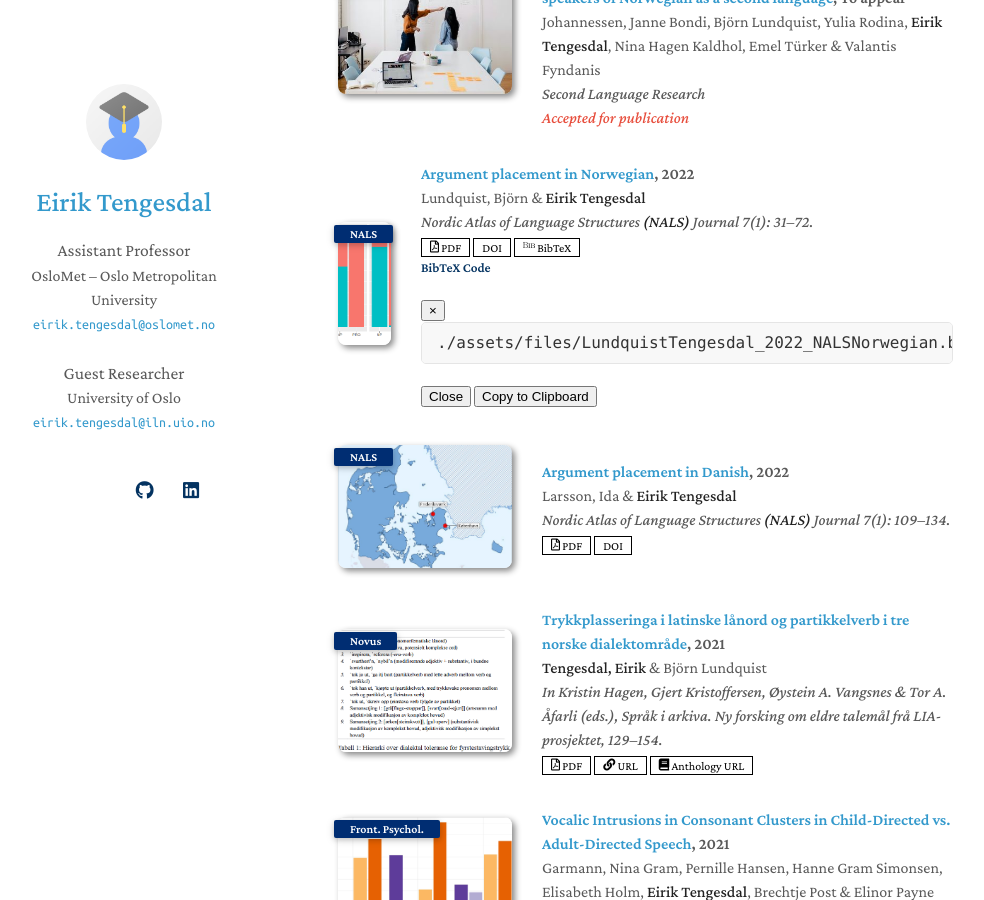
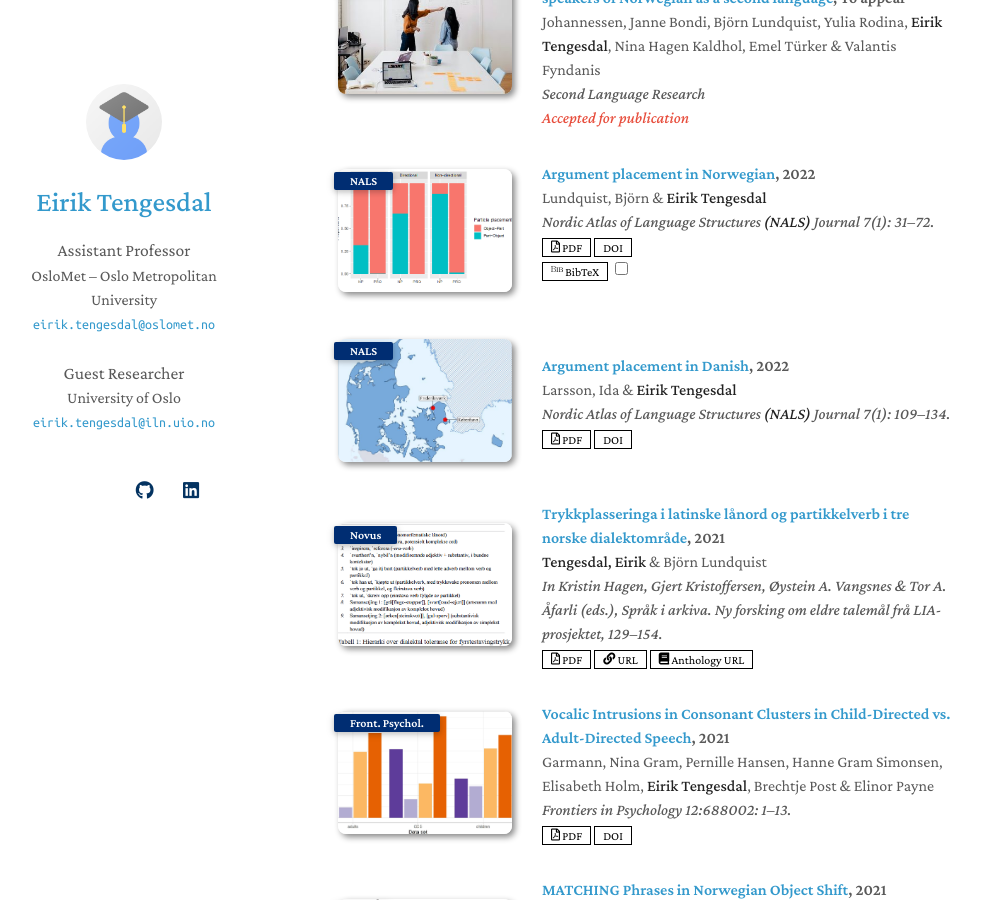
Before and after one commit to EirikTengesdal/eiriktengesdal.no-old, a Jekyll site: the page built from index.md, in a window 1280 px wide and 900 px high, scrolled down 399 px. Shown: the whole window, without its empty margins (152-1136 px from the left). Built offline with Jekyll 4.4.1, drawn with Linux system fonts in a browser that asks for light colours; nearby versions of some CDN libraries; comment, search, counter and statistics services are not loaded; a style sheet for code colours, icons or effects is not loaded; our own code applies the rules of GitHub Pages for plain Markdown files.

Commit message:
Update publications.md

```diff
--- a/_includes/publications.md
+++ b/_includes/publications.md
@@ -46,29 +96,14 @@
       <a href="{{ link.page }}" class="btn btn-sm z-depth-0" role="button" target="_blank" style="font-size:12px;"><i class="fa fa-link"></i> Project Page</a>
       {% endif %}
       {% if link.bibtex %}
-      <!-- Button trigger modal -->
-      <a href="#" class="btn btn-sm z-depth-0" role="button" style="font-size:12px;" data-toggle="modal" data-target="#bibtexModal"><i class="icon-BibTeX"></i> BibTeX</a>
-      <!-- Modal -->
-      <div class="modal fade" id="bibtexModal" tabindex="-1" role="dialog" aria-labelledby="bibtexModalLabel" aria-hidden="true">
-        <div class="modal-dialog" role="document">
-          <div class="modal-content">
-            <div class="modal-header">
-              <h5 class="modal-title" id="bibtexModalLabel">BibTeX Code</h5>
-              <button type="button" class="close" data-dismiss="modal" aria-label="Close">
-                <span aria-hidden="true">&times;</span>
-              </button>
-            </div>
-            <div class="modal-body">
-              <pre id="bibtexCode">{{ link.bibtex }}</pre>
-            </div>
-            <div class="modal-footer">
-              <button type="button" class="btn btn-secondary" data-dismiss="modal">Close</button>
-              <button type="button" class="btn btn-primary copy_btn" data-clipboard-target="#bibtexCode">
-                Copy to Clipboard
-              </button>
-            </div>
-          </div>
-        </div>
+      <p class="links"><label for="BibTeX_{{ link.bibtex }}"><a class="btn btn-sm z-depth-0" role="button" style="font-size:12px;"><i class="icon-BibTeX"></i> BibTeX</a></label>
+        <input type="checkbox" name="BibTeX_{{ link.bibtex }}" id="BibTeX_{{ link.bibtex }}" data-toggle="toggle">
+      </p>
+      <div class="hide" style="display: none">
+        <button class="copy_btn" data-clipboard-target="#{{ link.bibtex }}_bib">
+          <img class="clippy" src="/assets/images/clippy.svg" alt="Copy to clipboard">
+        </button>
+        <pre><code id="{{ link.bibtex }}_bib">{{ link.bibtex }}</code></pre>
       </div>
       {% endif %}
       {% if link.notes %}
```
Also changed, not shown: other parts of _includes/publications.md (+52 -2 lines).
